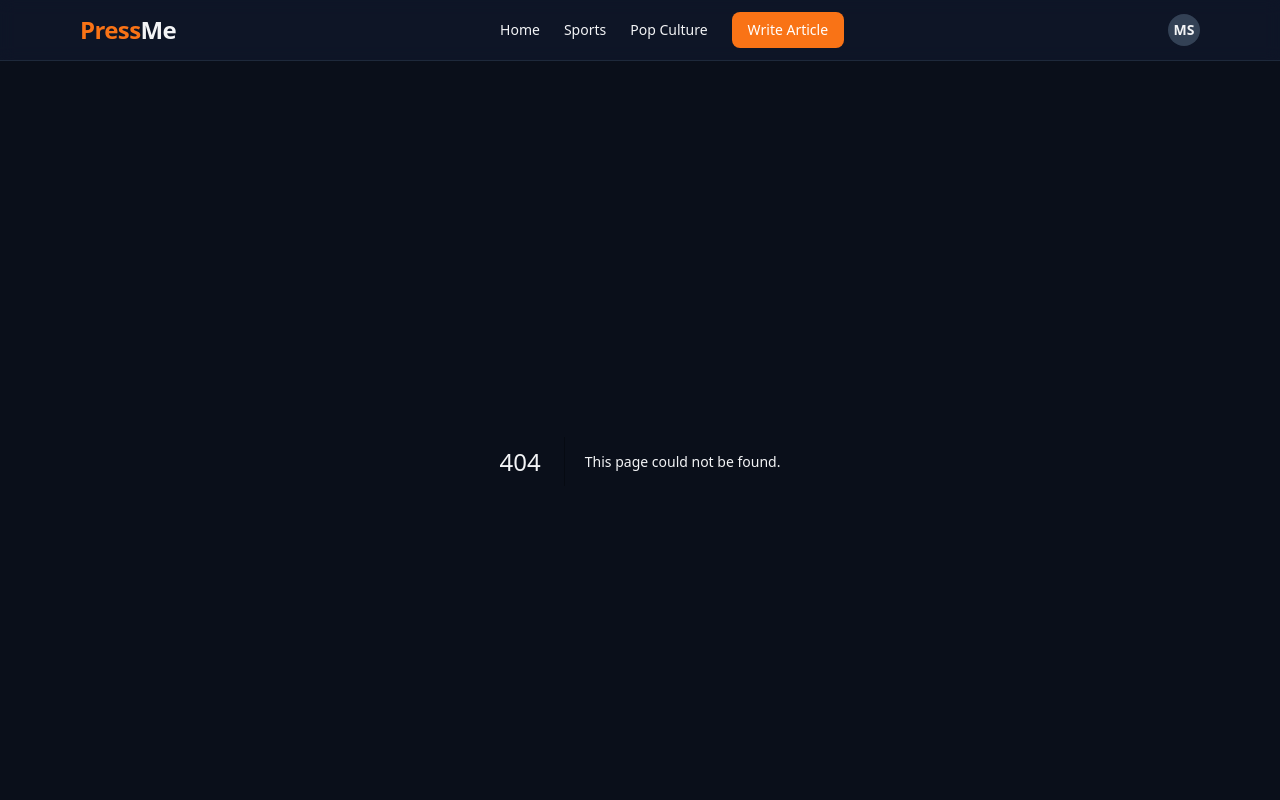
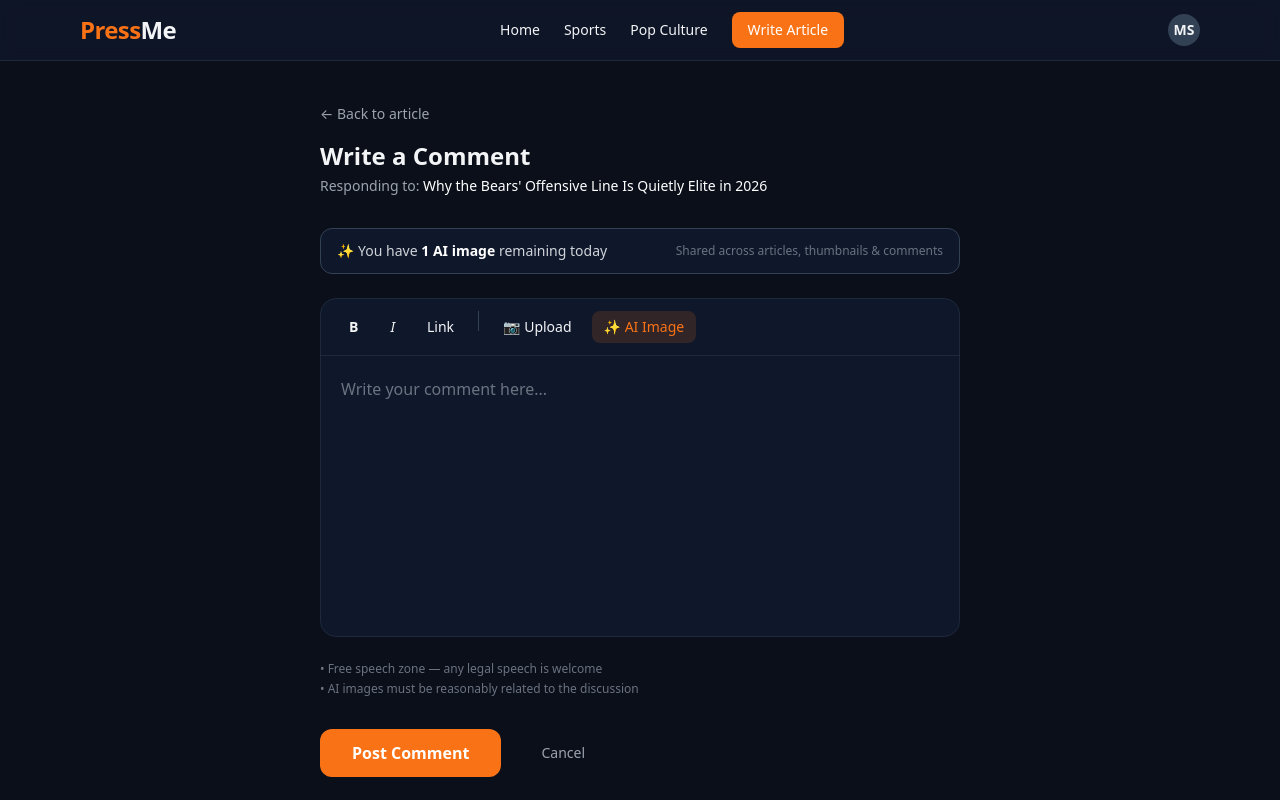
Before and after one commit to sheado44/-4, a Next.js app: page /article/1/comment in a window 1280 px wide. Before the commit this address had no page. Shown: the top 800 px of the page. Built offline with nearby package versions, Linux system fonts and the light colour scheme.

Commit message:
Create CommentPage component for article comments

```diff
--- /dev/null
+++ b/src/app/article/[id]/comment/page.tsx
@@ -0,0 +1,98 @@
+"use client";
+
+import { useState } from "react";
+import Link from "next/link";
+
+export default function CommentPage() {
+  const [imagesUsedToday, setImagesUsedToday] = useState(0);
+  const canGenerateImage = imagesUsedToday < 1;
+
+  return (
+    <main className="max-w-2xl mx-auto px-4 py-10">
+      {/* Header */}
+      <div className="mb-8">
+        <Link
+          href="/article/1"
+          className="text-sm text-gray-400 hover:text-forge-accent transition mb-4 inline-block"
+        >
+          ← Back to article
+        </Link>
+        <h1 className="text-2xl font-bold mb-1">Write a Comment</h1>
+        <p className="text-gray-400 text-sm">
+          Responding to: <span className="text-white">Why the Bears&apos; Offensive Line Is Quietly Elite in 2026</span>
+        </p>
+      </div>
+
+      {/* Daily AI Image Limit */}
+      <div className={`mb-6 rounded-xl px-4 py-3 text-sm flex flex-col sm:flex-row sm:items-center justify-between gap-2 ${
+        canGenerateImage
+          ? "bg-forge-900 border border-forge-700 text-gray-300"
+          : "bg-red-500/10 border border-red-500/30 text-red-300"
+      }`}>
+        <div>
+          {canGenerateImage ? (
+            <>✨ You have <span className="font-semibold text-white">1 AI image</span> remaining today</>
+          ) : (
+            <>You’ve used your AI image for today</>
+          )}
+        </div>
+        <div className="text-xs text-gray-500">
+          Shared across articles, thumbnails & comments
+        </div>
+      </div>
+
+      {/* Writing Area */}
+      <div className="bg-forge-900 border border-forge-800 rounded-2xl overflow-hidden mb-6">
+        <div className="px-4 py-3 border-b border-forge-800 flex flex-wrap gap-2">
+          <button className="px-3 py-1.5 rounded-lg hover:bg-forge-700 text-sm font-bold transition">B</button>
+          <button className="px-3 py-1.5 rounded-lg hover:bg-forge-700 text-sm italic transition">I</button>
+          <button className="px-3 py-1.5 rounded-lg hover:bg-forge-700 text-sm transition">Link</button>
+          <div className="w-px h-5 bg-forge-700 mx-1"></div>
+          <button className="px-3 py-1.5 rounded-lg hover:bg-forge-700 text-sm transition">
+            📷 Upload
+          </button>
+          <button
+            disabled={!canGenerateImage}
+            onClick={() => canGenerateImage && setImagesUsedToday(1)}
+            className={`px-3 py-1.5 rounded-lg text-sm transition ${
+              canGenerateImage
+                ? "bg-forge-accent/15 text-forge-accent hover:bg-forge-accent/25"
+                : "text-gray-600 cursor-not-allowed"
+            }`}
+          >
+            ✨ AI Image
+          </button>
+        </div>
+
+        <div
+          contentEditable
+          suppressContentEditableWarning
+          className="min-h-[280px] p-5 text-gray-200 leading-relaxed focus:outline-none"
+        >
+          <p className="text-gray-500">
+            Write your comment here...
+          </p>
+        </div>
+      </div>
+
+      {/* Tips */}
+      <div className="text-xs text-gray-500 mb-8 space-y-1">
+        <p>• Free speech zone — any legal speech is welcome</p>
+        <p>• AI images must be reasonably related to the discussion</p>
+      </div>
+
+      {/* Actions */}
+      <div className="flex flex-wrap items-center gap-4">
+        <button className="px-8 py-3 bg-forge-accent hover:bg-forge-accentHover text-white font-semibold rounded-xl transition">
+          Post Comment
+        </button>
+        <Link
+          href="/article/1"
+          className="px-6 py-3 text-sm text-gray-400 hover:text-white transition"
+        >
+          Cancel
+        </Link>
+      </div>
+    </main>
+  );
+}
```
